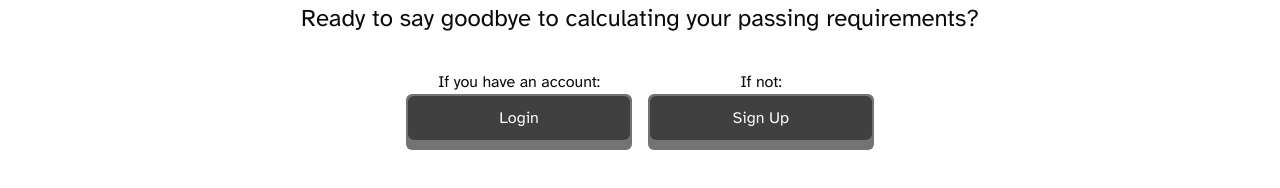
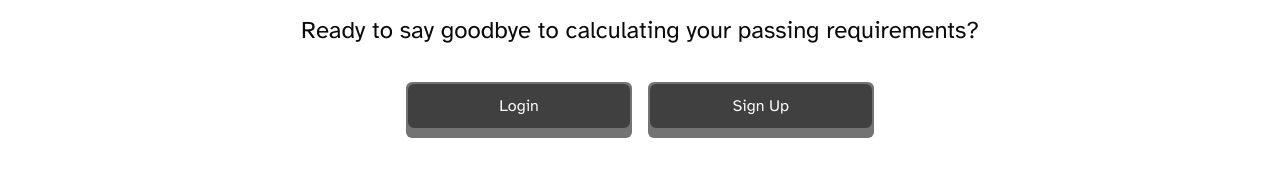
Before and after one commit to ApprenticeofEnder/CourseFull, a Next.js app in the folder client/: page / in a window 1280 px wide. Shown: the part 452-640 px from the top of the page. Built offline with nearby package versions, Linux system fonts and the light colour scheme; no server answers.

Commit message:
nevermind

```diff
--- a/client/components/HomeStatus/AnonHomeStatus.tsx
+++ b/client/components/HomeStatus/AnonHomeStatus.tsx
@@ -11,7 +11,6 @@ export default function AnonHomeStatus() {
             </div>
             <div className="grid grid-cols-6 gap-4 text-center">
                 <div className="col-start-2 col-end-4">
-                    If you have an account:
                     <Button
                         onClick={() => {
                             console.log('Login!');
@@ -21,7 +20,6 @@ export default function AnonHomeStatus() {
                     </Button>
                 </div>
                 <div className="col-start-4 col-end-6">
-                    If not:
                     <Button
                         onClick={() => {
                             console.log('Sign up!');
```
